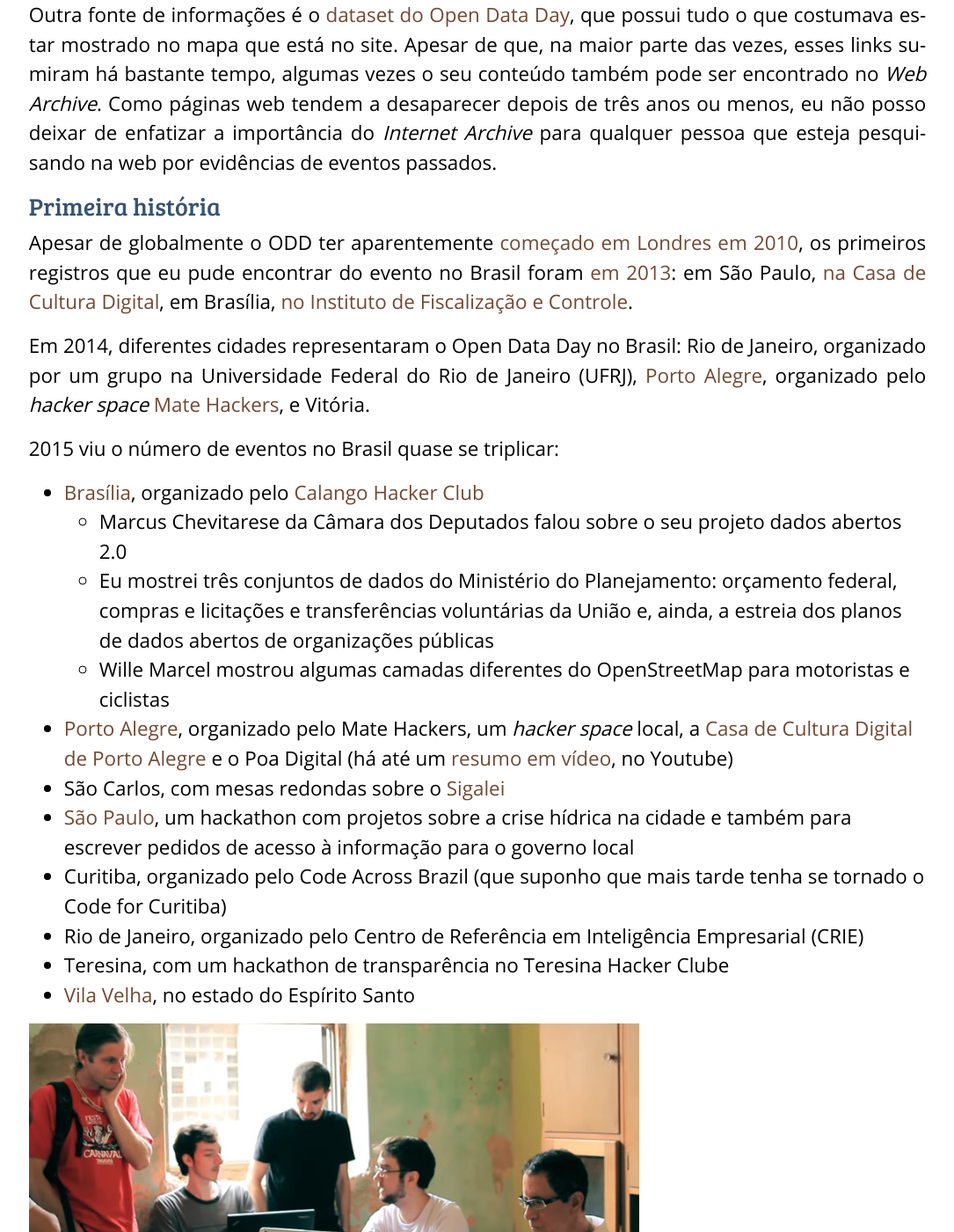
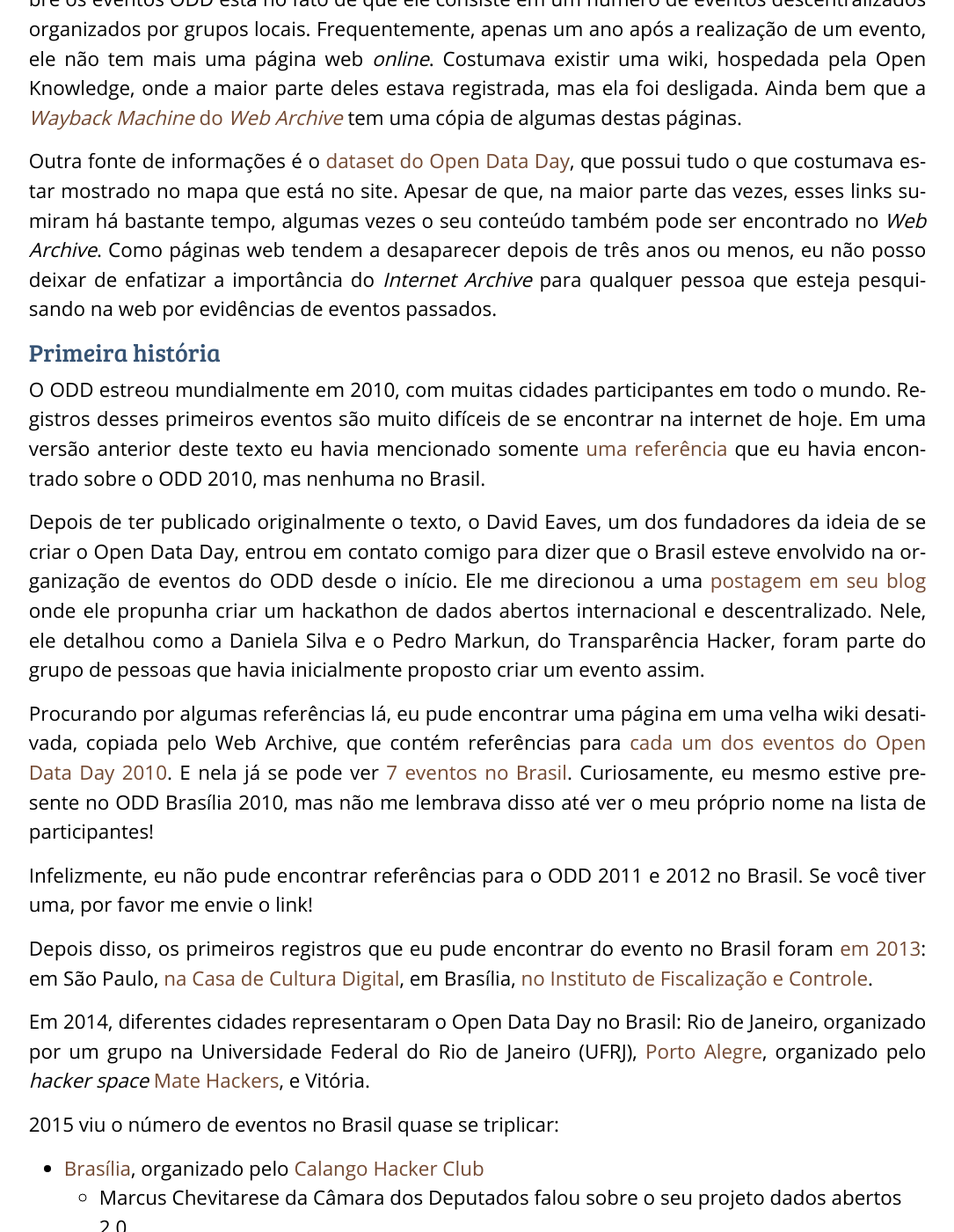
Before and after one commit to augusto-herrmann/augusto-herrmann.github.io, a Jekyll site: the page built from _posts/2022-02-23-open-data-day-2022-esta-chegando-conheca-os-anteriores-no-brasil.md, in a window 1280 px wide and 1400 px high, scrolled down 11176 px. Shown: the whole window at 88% size, without its empty margins (97-1182 px from the left). Built offline with Jekyll 4.4.1, drawn with Linux system fonts in a browser that asks for light colours; nearby versions of some CDN libraries; some of the changed text lies outside the part shown.

Commit message:
Update ODD 2022 blog post with info on ODD 2010
thanks for the info and pointers, @deaves!

```diff
--- a/_posts/2022-02-23-open-data-day-2022-esta-chegando-conheca-os-anteriores-no-brasil.md
+++ b/_posts/2022-02-23-open-data-day-2022-esta-chegando-conheca-os-anteriores-no-brasil.md
@@ -27,6 +27,10 @@ acontecido no Brasil pelos últimos 9 anos.
 > __A__: Você tem razão. Estou considerando aqui somente aqueles que
 > aconteceram no Brasil. Continue lendo para saber mais ou pule para a
 > seção [primeiros anos](#primeiros-anos) para maiores detalhes.
+
+**ATUALIZAÇÃO:** Esta é na verdade a **décima terceira** vez que o ODD
+ocorre no Brasil. Mais sobre isso na seção
+[primeiros anos](#primeiros-anos).
 
 O Open Data Day é um grupo de eventos no mundo todo, sendo cada um deles
 organizado localmente, para celebrar os dados abertos e colaborar em
@@ -107,6 +111,11 @@ organizarem eventos online, como tem sido o normal desde que a pandemia
 de Covid começou em 2020. No entanto, muitas das ideias e orientações
 permanecem as mesmas e podem ser usadas para se criarem eventos do Open
 Data Day tanto presenciais quanto online.
+
+**ATUALIZAÇÃO:** agora também há uma
+[postagem de blog](https://ok.org.br/noticia/como-organizar-o-open-data-day-odd2022/)
+da Juliana Trevine e da Ariane Alves no blog da Open Knowledge Brasil
+com as orientações atualizadas.
 
 
 ## O que é o Open Data Day e como organizar um
@@ -433,9 +442,38 @@ de eventos passados.
 
 ### Primeira história
 
-Apesar de globalmente o ODD ter aparentemente
-[começado em Londres em 2010](http://dev.fernandobrito.com/2016/03/open-data-day-2016-joao-pessoa-brazil/),
-os primeiros registros que eu pude encontrar do evento no Brasil foram
+O ODD estreou mundialmente em 2010, com muitas cidades participantes em
+todo o mundo. Registros desses primeiros eventos são muito difíceis de
+se encontrar na internet de hoje. Em uma versão anterior deste texto eu
+havia mencionado somente
+[uma referência](http://dev.fernandobrito.com/2016/03/open-data-day-2016-joao-pessoa-brazil/)
+que eu havia encontrado sobre o ODD 2010, mas nenhuma no Brasil.
+
+Depois de ter publicado originalmente o texto, o David Eaves, um dos
+fundadores da ideia de se criar o Open Data Day, entrou em contato comigo
+para dizer que o Brasil esteve envolvido na organização de eventos do
+ODD desde o início.
+Ele me direcionou a uma
+[postagem em seu blog](https://eaves.ca/2010/10/29/lets-do-an-international-open-data-hackathon/)
+onde ele propunha criar um hackathon de dados abertos internacional e
+descentralizado. Nele, ele detalhou como a Daniela Silva e o Pedro Markun,
+do Transparência Hacker, foram parte do grupo de pessoas que havia
+inicialmente proposto criar um evento assim.
+
+Procurando por algumas referências lá, eu pude encontrar uma página em
+uma velha wiki desativada, copiada pelo Web Archive, que contém
+referências para
+[cada um dos eventos do Open Data Day 2010](https://web.archive.org/web/20120304233930/http://www.opendataday.org/wiki/City_Events#Bras.C3.ADlia.2C_Brazil).
+E nela já se pode ver
+[7 eventos no Brasil](https://web.archive.org/web/20120304233930/http://www.opendataday.org/wiki/City_Events#Brazil).
+Curiosamente, eu mesmo estive presente no ODD Brasília 2010, mas não me
+lembrava disso até ver o meu próprio nome na lista de participantes!
+
+Infelizmente, eu não pude encontrar referências para o ODD 2011 e 2012
+no Brasil. Se você tiver uma, por favor me envie o link!
+
+Depois disso, os primeiros registros que eu pude encontrar do evento no
+Brasil foram
 [em 2013](https://web.archive.org/web/20180314215648/http://wiki.opendataday.org/2013/City_Events#Brasil):
 em São Paulo,
 [na Casa de Cultura Digital](https://web.archive.org/web/20160105185538/http://wiki.opendataday.org/SaoPauloODD-SP2013),
@@ -1159,3 +1197,16 @@ Você sabe de um ou participou de um evento que eu deixei de fora? Nesse
 caso, me mande um e-mail com alguma evidência, preferencialmente com
 links, e eu o acrescentarei a esta narrativa e, é claro, te darei o
 crédito.
+
+### Atualizações
+
+**02/03/2022**: este artigo foi atualizado em 2/3/2022 com informações
+que me foram trazidas pelo David Eaves, um dos fundadores do Open Data
+Day, para incluir o fato de que o evento não somente esteve presente no
+Brasil desde o seu início em 2010, como também brasileiros (Daniela Silva
+e Pedro Markun) estiveram envolvidos na sua concepção. Eu mesmo havia
+participado do evento em Brasília em 2010 e me esquecido completamente
+disso!
+
+Além disso, uma referência à postagem de 2022 do blog da OKBR, com
+orientações sobre como organizar um evento, foi acrescentada.
```
Also changed, not shown: other parts of _posts/2022-02-23-open-data-day-2022-esta-chegando-conheca-os-anteriores-no-brasil.md (+4 -4 lines), _posts/2022-02-23-open-data-day-2022-is-coming-soon-lets-learn-more-about-the-previous-ones-in-brazil.md (+54 -8 lines).
